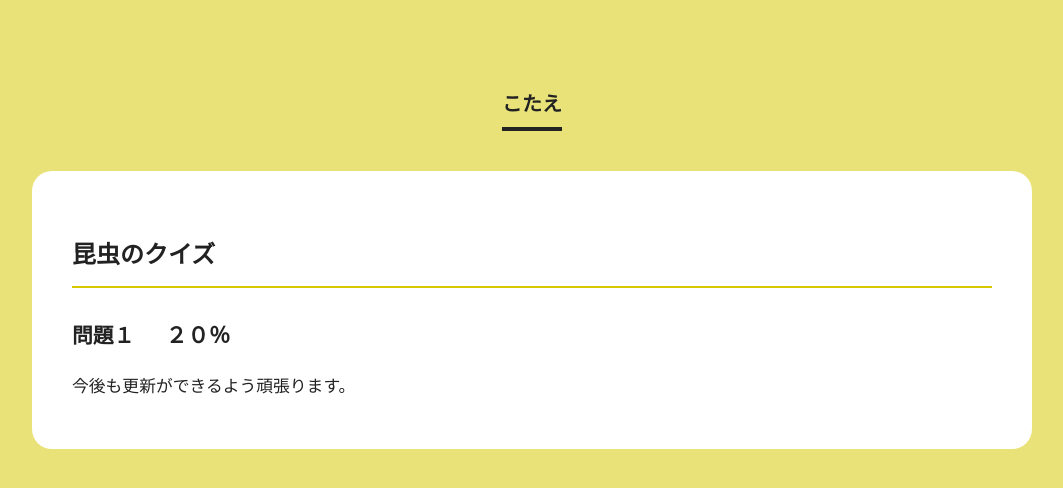
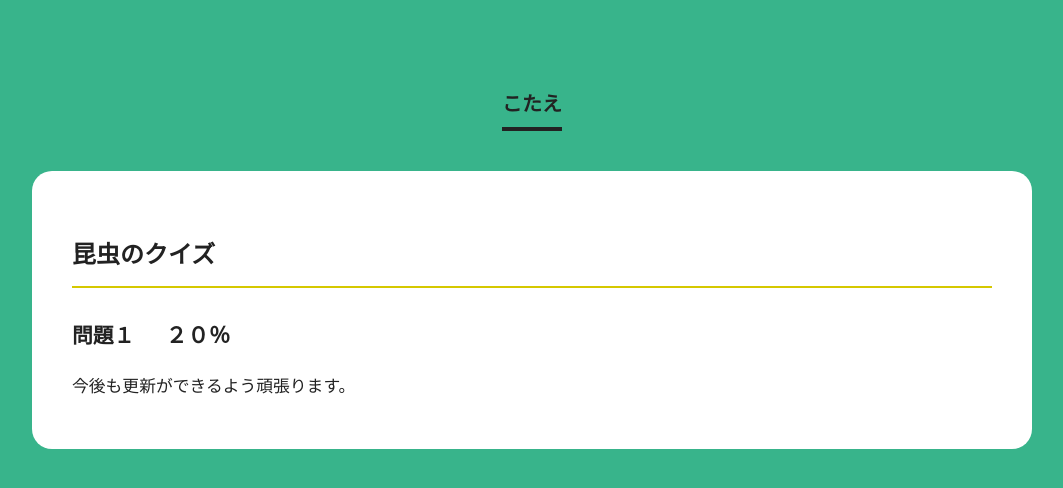
Before and after one commit to ikimono100/answer, a plain HTML site: page index.html in a window 1280 px wide. Shown: the whole page, without its empty margins (108-1171 px from the left). Drawn offline with Linux system fonts and the light colour scheme.

Commit message:
Update style.css

```diff
--- a/style.css
+++ b/style.css
@@ -3,7 +3,7 @@
 body {
   font-family: 'Noto Sans JP', sans-serif;
   color: #222;
-  background-color: #e9e279;
+  background-color: #38b48b;
 }
 
 /* information
@@ -12,7 +12,7 @@ body {
   padding: 80px 0 100px;
   color: #222;
   text-align: center;
-  background-color: #e9e279;
+  background-color: #38b48b;
 }
 
 #information .wrapper {
```
